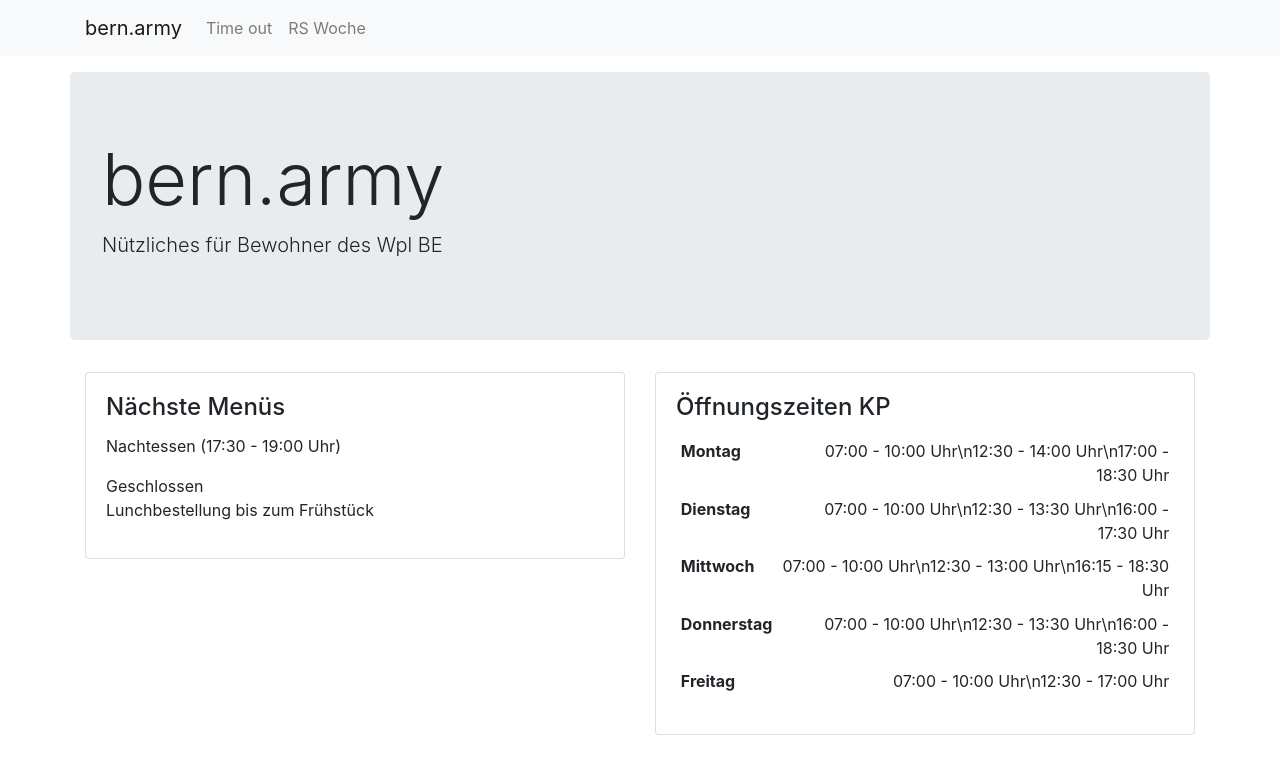
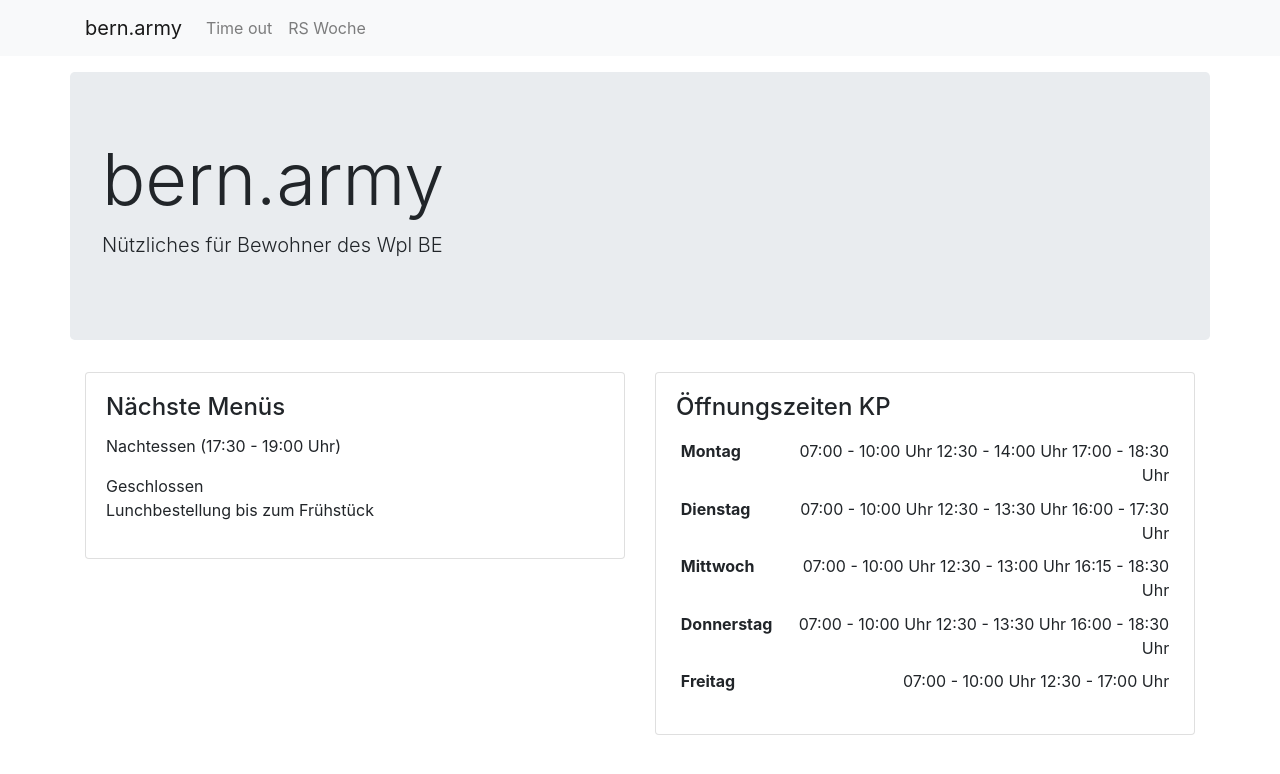
Before and after one commit to jmesserli/bern.army, a Nuxt app: page / in a window 1280 px wide. Shown: the top 774 px of the page. Built offline with nearby package versions, Linux system fonts and the light colour scheme; what vue-matomo would draw is missing.

Commit message:
Fixed KP hours (probably)

```diff
--- a/pages/index.vue
+++ b/pages/index.vue
@@ -43,7 +43,9 @@
                     Montag
                   </th>
                   <td class="text-right">
-                    07:00 - 10:00 Uhr\n12:30 - 14:00 Uhr\n17:00 - 18:30 Uhr
+                    07:00 - 10:00 Uhr
+                    12:30 - 14:00 Uhr
+                    17:00 - 18:30 Uhr
                   </td>
                 </tr>
                 <tr>
@@ -51,7 +53,9 @@
                     Dienstag
                   </th>
                   <td class="text-right">
-                    07:00 - 10:00 Uhr\n12:30 - 13:30 Uhr\n16:00 - 17:30 Uhr
+                    07:00 - 10:00 Uhr
+                    12:30 - 13:30 Uhr
+                    16:00 - 17:30 Uhr
                   </td>
                 </tr>
                 <tr>
@@ -59,7 +63,9 @@
                     Mittwoch
                   </th>
                   <td class="text-right">
-                    07:00 - 10:00 Uhr\n12:30 - 13:00 Uhr\n16:15 - 18:30 Uhr
+                    07:00 - 10:00 Uhr
+                    12:30 - 13:00 Uhr
+                    16:15 - 18:30 Uhr
                   </td>
                 </tr>
                 <tr>
@@ -67,7 +73,9 @@
                     Donnerstag
                   </th>
                   <td class="text-right">
-                    07:00 - 10:00 Uhr\n12:30 - 13:30 Uhr\n16:00 - 18:30 Uhr
+                    07:00 - 10:00 Uhr
+                    12:30 - 13:30 Uhr
+                    16:00 - 18:30 Uhr
                   </td>
                 </tr>
                 <tr>
@@ -75,7 +83,8 @@
                     Freitag
                   </th>
                   <td class="text-right">
-                    07:00 - 10:00 Uhr\n12:30 - 17:00 Uhr
+                    07:00 - 10:00 Uhr
+                    12:30 - 17:00 Uhr
                   </td>
                 </tr>
               </tbody>
```
